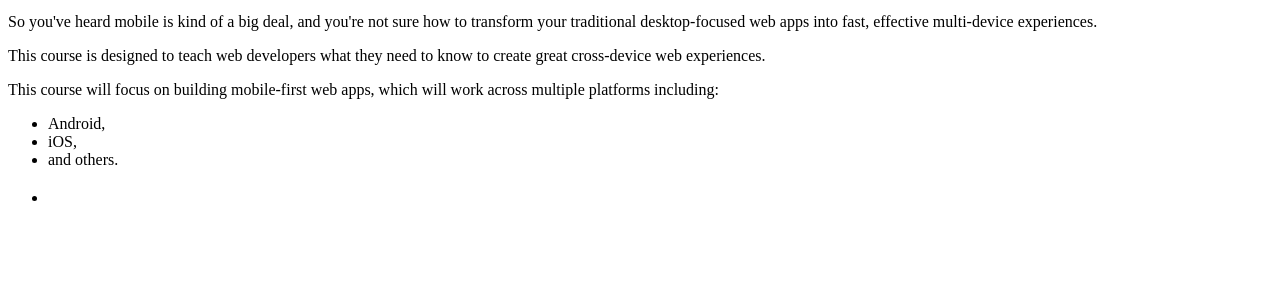
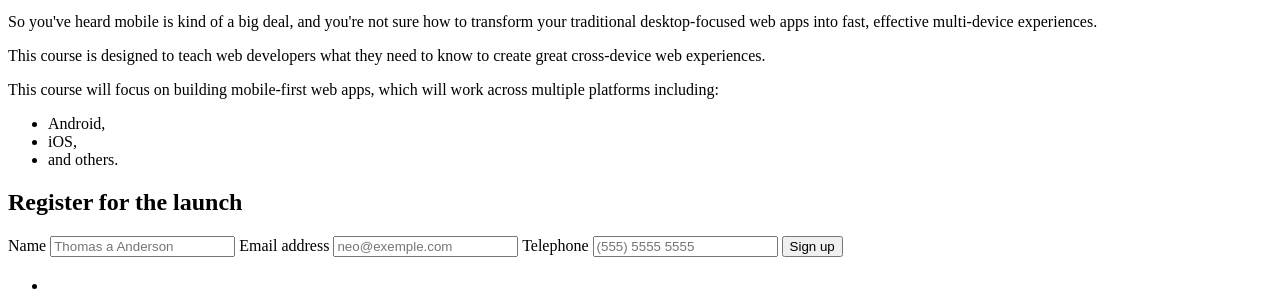
Before and after one commit to ale365/MobileFirst-v01, a plain HTML site: page index.html in a window 1280 px wide. Shown: the part 101-409 px from the top of the page. Drawn offline with Linux system fonts and the light colour scheme.

Commit message:
Formulario

```diff
--- a/index.html
+++ b/index.html
@@ -27,6 +27,14 @@
 						</ul>
 					</div>
 					<form method="post" id="register">
+					<h2>Register for the launch</h2>
+					<label for="name">Name</label>
+					<input type="text" name="name" id="name" placeholder="Thomas a Anderson" required>
+					<label for="email">Email address</label>
+					<input type="email" name="email" id="email" placeholder="neo@exemple.com" required>
+					<label for="tel">Telephone</label>
+					<input type="tel" name="tel" id="tel" placeholder="(555) 5555 5555" required>
+					<input type="submit" value="Sign up">
 					</form>
 				</div>
 
```
Lines whose indentation alone changed are shown as unchanged.
